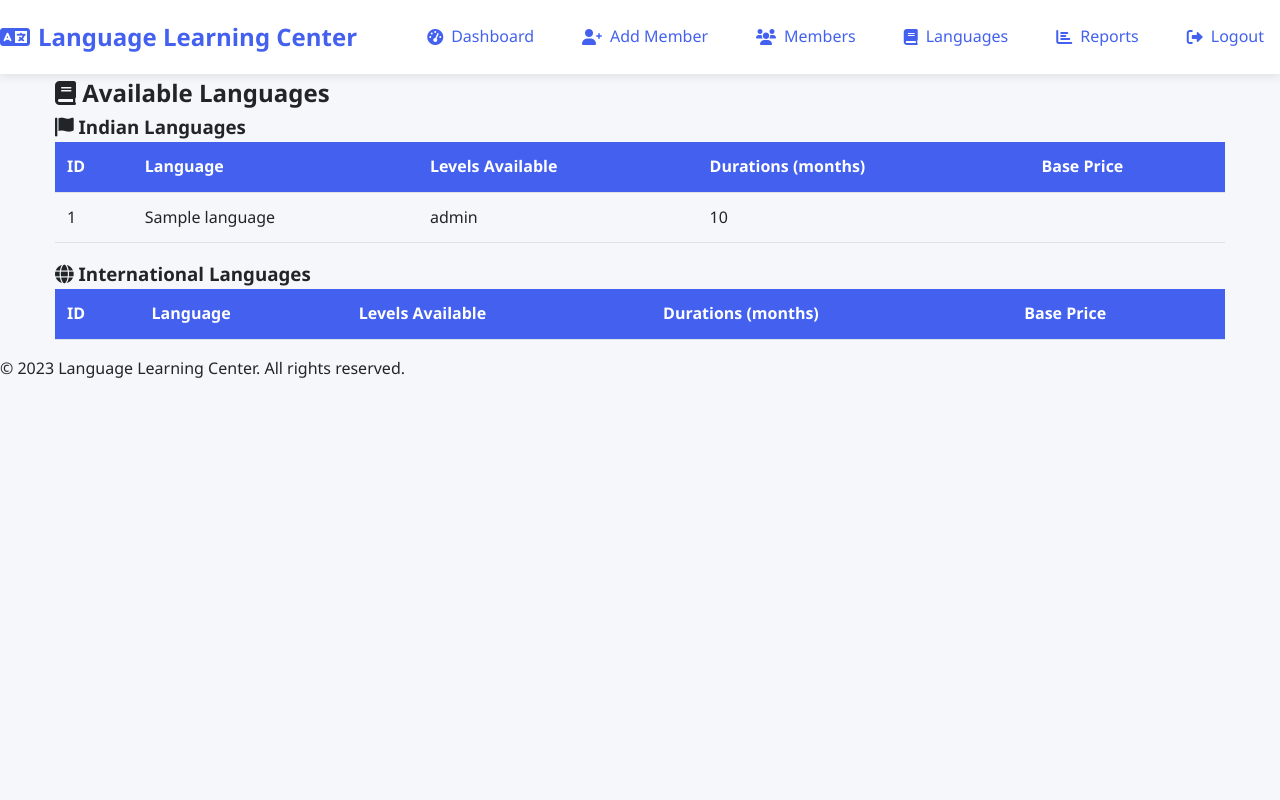
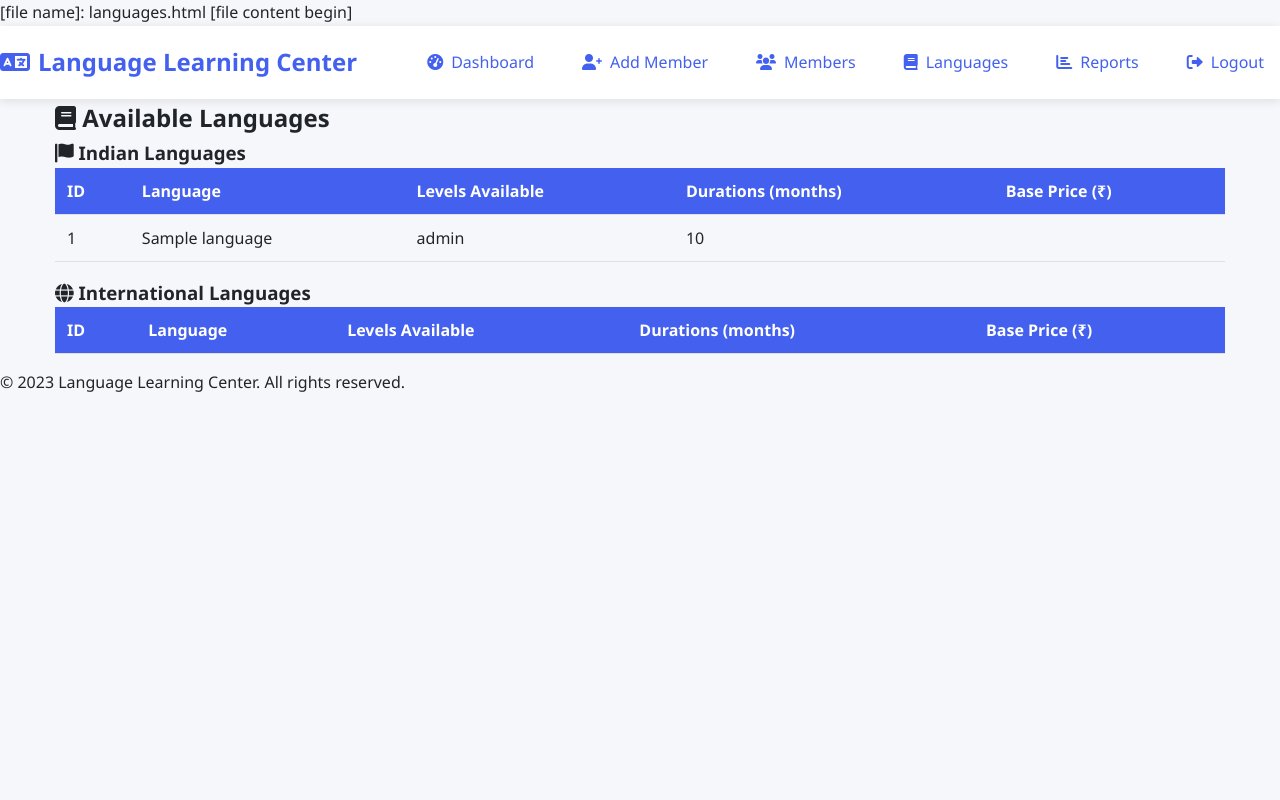
Before and after one commit to Mo-anas/LLMS, a Flask app: template templates/languages.html in a window 1280 px wide. Run offline with Flask 3, Linux system fonts and the light colour scheme; the template is opened without the code that fills it: most values are stand-ins (such as "Sample title", 1, 10 or a date in 2020); lists and menus that the app fills with data are empty; some libraries are stand-ins or nearby versions.

Commit message:
Update languages.html

```diff
--- a/templates/languages.html
+++ b/templates/languages.html
@@ -1,3 +1,5 @@
+[file name]: languages.html
+[file content begin]
 {% extends "base.html" %}
 
 {% block content %}
@@ -11,7 +13,7 @@
             <th>Language</th>
             <th>Levels Available</th>
             <th>Durations (months)</th>
-            <th>Base Price</th>
+            <th>Base Price (₹)</th>
         </tr>
     </thead>
     <tbody>
@@ -35,7 +37,7 @@
             <th>Language</th>
             <th>Levels Available</th>
             <th>Durations (months)</th>
-            <th>Base Price</th>
+            <th>Base Price (₹)</th>
         </tr>
     </thead>
     <tbody>
@@ -50,4 +52,29 @@
         {% endfor %}
     </tbody>
 </table>
+
+<!-- Sample data that should come from your backend -->
+<script id="languagesData" type="application/json">
+    [
+        {"language_id": 101, "name": "Hindi", "levels": ["Beginner", "Intermediate", "Advanced"], "durations": [3, 6, 9], "base_price": 1000},
+        {"language_id": 102, "name": "Bengali", "levels": ["Beginner", "Intermediate", "Advanced"], "durations": [3, 6, 9], "base_price": 1000},
+        {"language_id": 103, "name": "Tamil", "levels": ["Beginner", "Intermediate", "Advanced"], "durations": [3, 6, 9], "base_price": 1000},
+        {"language_id": 104, "name": "Telugu", "levels": ["Beginner", "Intermediate", "Advanced"], "durations": [3, 6, 9], "base_price": 1000},
+        {"language_id": 105, "name": "Marathi", "levels": ["Beginner", "Intermediate", "Advanced"], "durations": [3, 6, 9], "base_price": 1000},
+        {"language_id": 106, "name": "Gujarati", "levels": ["Beginner", "Intermediate", "Advanced"], "durations": [3, 6, 9], "base_price": 1000},
+        {"language_id": 107, "name": "Malayalam", "levels": ["Beginner", "Intermediate", "Advanced"], "durations": [3, 6, 9], "base_price": 1000},
+        {"language_id": 108, "name": "Kannada", "levels": ["Beginner", "Intermediate", "Advanced"], "durations": [3, 6, 9], "base_price": 1000},
+        {"language_id": 109, "name": "Punjabi", "levels": ["Beginner", "Intermediate", "Advanced"], "durations": [3, 6, 9], "base_price": 1000},
+        {"language_id": 201, "name": "English", "levels": ["Beginner", "Intermediate", "Advanced"], "durations": [3, 6, 9], "base_price": 1500},
+        {"language_id": 202, "name": "Spanish", "levels": ["Beginner", "Intermediate", "Advanced"], "durations": [3, 6, 9], "base_price": 1500},
+        {"language_id": 203, "name": "French", "levels": ["Beginner", "Intermediate", "Advanced"], "durations": [3, 6, 9], "base_price": 1500},
+        {"language_id": 204, "name": "German", "levels": ["Beginner", "Intermediate", "Advanced"], "durations": [3, 6, 9], "base_price": 1500},
+        {"language_id": 205, "name": "Japanese", "levels": ["Beginner", "Intermediate", "Advanced"], "durations": [3, 6, 9], "base_price": 2000},
+        {"language_id": 206, "name": "Chinese", "levels": ["Beginner", "Intermediate", "Advanced"], "durations": [3, 6, 9], "base_price": 2000},
+        {"language_id": 207, "name": "Russian", "levels": ["Beginner", "Intermediate", "Advanced"], "durations": [3, 6, 9], "base_price": 1500},
+        {"language_id": 208, "name": "Arabic", "levels": ["Beginner", "Intermediate", "Advanced"], "durations": [3, 6, 9], "base_price": 1500},
+        {"language_id": 209, "name": "Portuguese", "levels": ["Beginner", "Intermediate", "Advanced"], "durations": [3, 6, 9], "base_price": 1500}
+    ]
+</script>
 {% endblock %}
+[file content end]
```
